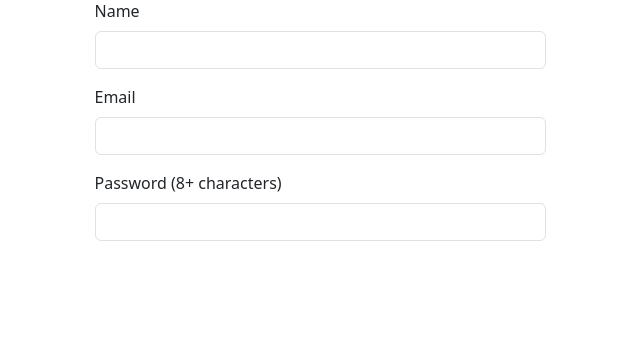
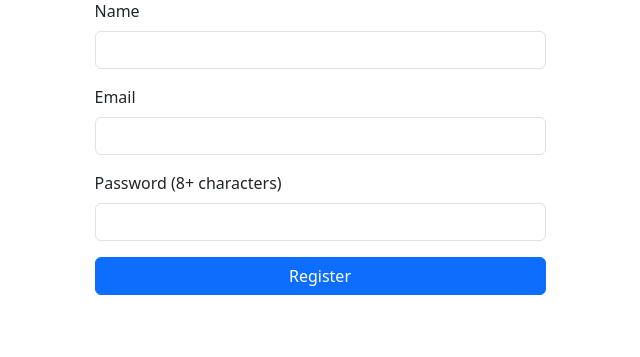
Before and after one commit to dragon-udfly/Evently, a FastAPI app: page /register in a window 1280 px wide. Shown: the part 115-472 px from the top of the page, without its empty margins (320-960 px from the left). Run offline with FastAPI, Linux system fonts and the light colour scheme; parts of the project's set-up code (start-up, migrations or seed data) failed here and were passed over.

Commit message:
Added register submit button

```diff
--- a/app/templates/register.html
+++ b/app/templates/register.html
@@ -7,6 +7,7 @@
   <div class="mb-3"><label class="form-label">Name</label><input class="form-control" name="name" required minlength="2"></div>
   <div class="mb-3"><label class="form-label">Email</label><input class="form-control" type="email" name="email" required></div>
   <div class="mb-3"><label class="form-label">Password (8+ characters)</label><input class="form-control" type="password" name="password" required minlength="8"></div>
+  <button class="btn btn-primary w-100">Register</button>
 </form>
 </div></div>
 {% endblock %}
```
